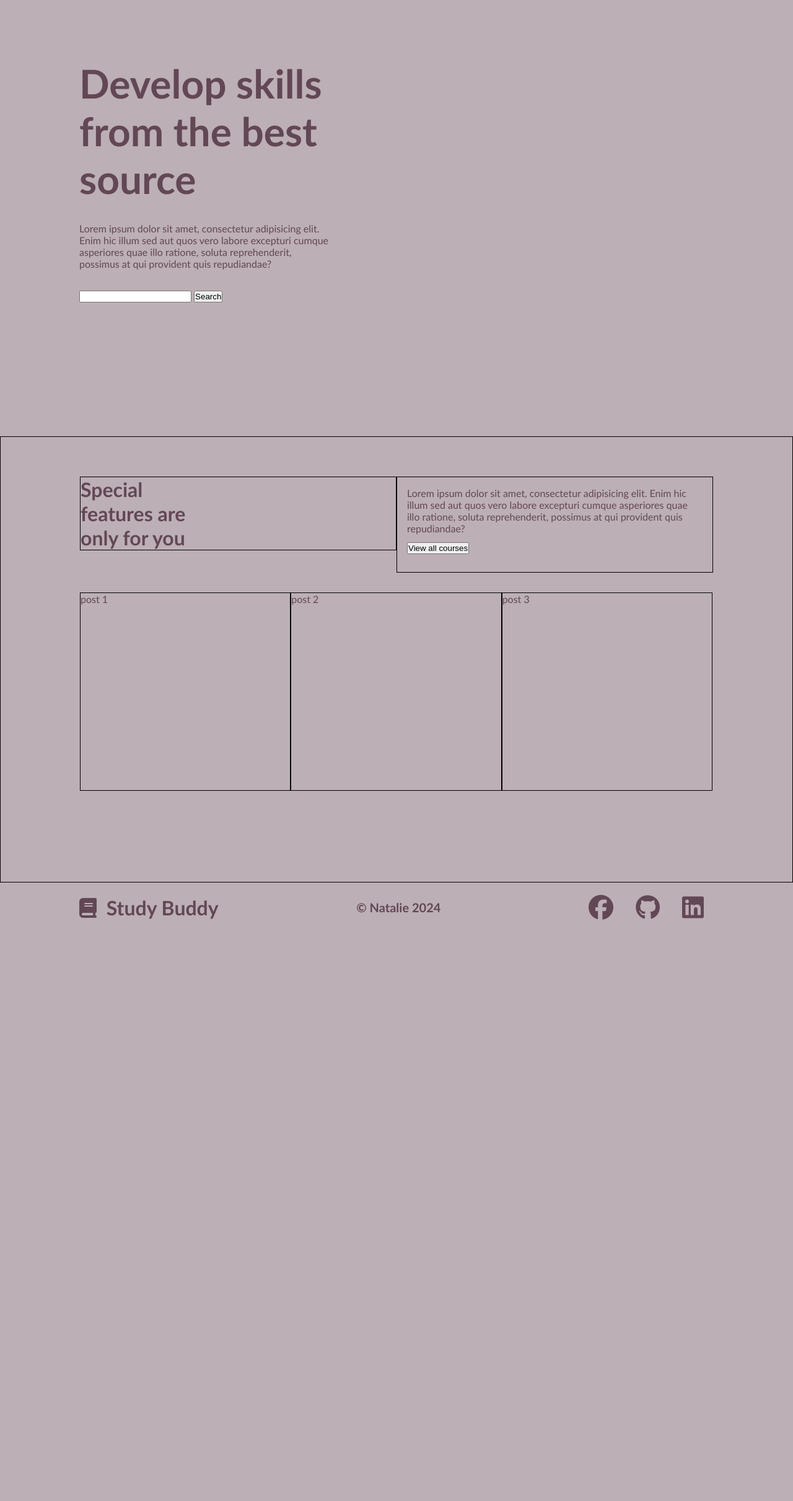
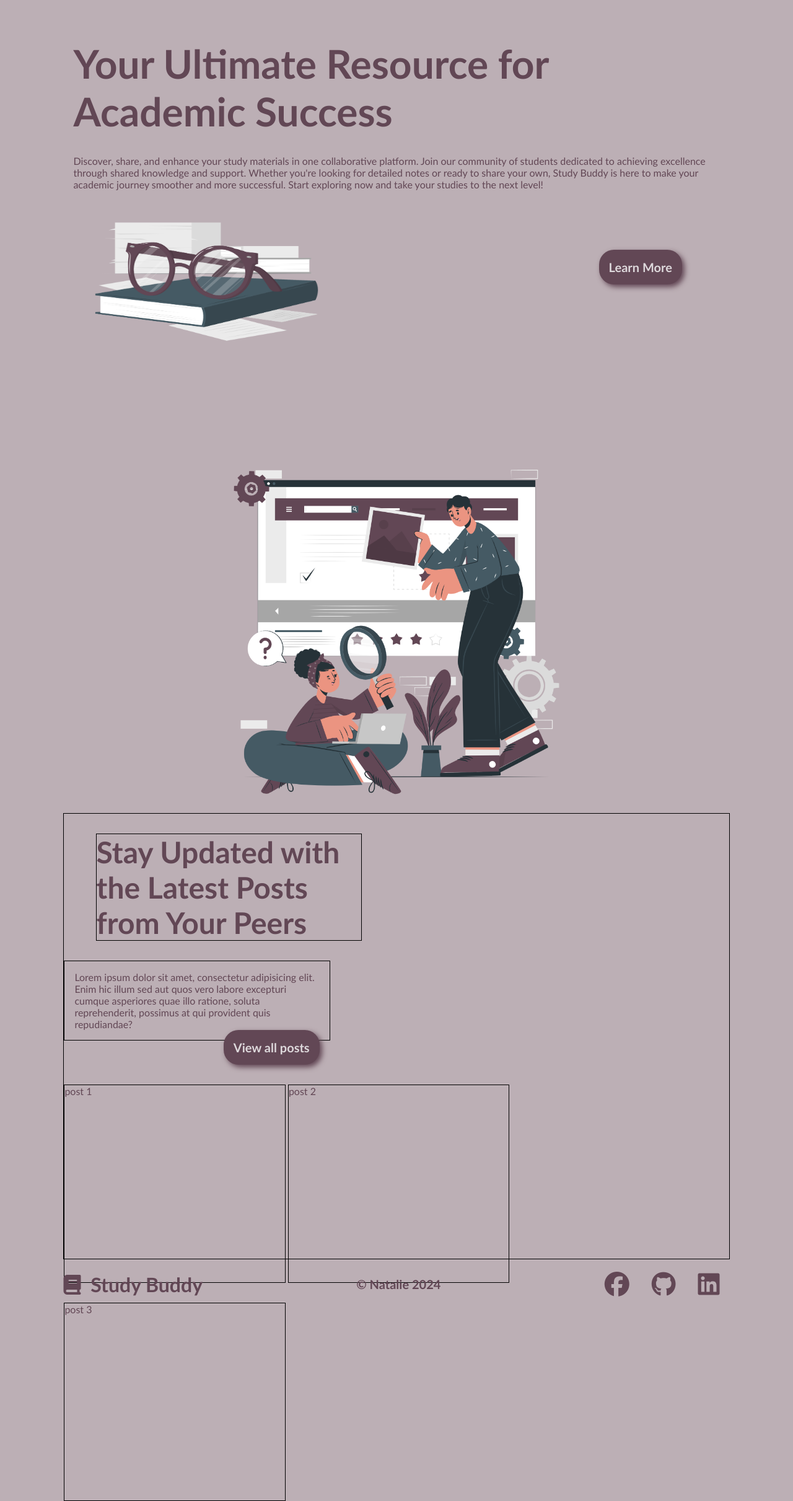
Before and after one commit to nataliemes/study-buddy, a PHP site: page /web/ in a window 1280 px wide. Shown: the part 96-2518 px from the top of the page at 62% size. Before the commit the page ends 1580 px from the top, so only its background shows below. Run offline with PHP 8.4, Linux system fonts and the light colour scheme; some libraries are stand-ins or nearby versions.

Commit message:
updated pages & styles

```diff
--- a/about.css
+++ b/about.css
@@ -1,9 +1,6 @@
 main {
 	background-color: #DDD8DB;
 	border-radius: 2vmin;
-}
-
-main {
     margin: 2vmin 16vmin;
     padding: 4vmin;
 }
--- a/auth/auth.css
+++ b/auth/auth.css
@@ -87,7 +87,7 @@ form button {
 
 form button:hover {
     transform: scale(0.95);
-    background-color: #9B807E;
+    background-color: #7F6774;
 
 }
 
--- a/index.php
+++ b/index.php
@@ -10,7 +10,7 @@
     <title>Web Project Demo</title>
     <link rel="stylesheet" href="style.css">
 
-    <link rel="stylesheet" href="other.css">
+    <link rel="stylesheet" href="main.css">
     <!-- <script src="https://kit.fontawesome.com/92d78ba0ea.js" crossorigin="anonymous"></script> -->
 </head>
 <body>
@@ -18,37 +18,34 @@
     <?php include 'nav-bar.php'; ?>
 
     <main id="landing-page">
-        <!-- <img src="images/study.png" alt="image"> -->
 
-        <h1> Develop skills <br>
-             from the best <br>
-             source
-        </h1>
+        <h1> Your Ultimate Resource for Academic Success </h1>
 
         <p>
-            Lorem ipsum dolor sit amet, consectetur adipisicing elit.
-            Enim hic illum sed aut quos vero labore excepturi cumque
-            asperiores quae illo ratione, soluta reprehenderit,
-            possimus at qui provident quis repudiandae?
+            Discover, share, and enhance your study materials in one collaborative platform.
+            Join our community of students dedicated to achieving excellence through
+            shared knowledge and support. Whether you're looking for detailed notes or
+            ready to share your own, Study Buddy is here to make your academic journey
+            smoother and more successful. Start exploring now and take your studies to the next level!
         </p>
 
-        <form name="search">
-            <input type="text" name="txt" onmouseout="this.value = ''; this.blur();">
-            <button> Search </button>
-        </form>
+        <a href="about.php"> Learn More </a>
 
-
+        <img src="images/books.png" alt="image">
 
     </main>
 
+    <aside>
+        <img src="images/study.png" alt="image">
+    </aside>
+
     <main id="popular-posts">
-        <h1> Special <br>
-            features are <br>
-            only for you
-        </h1><!--
+        <h1> Stay Updated with <br>
+             the Latest Posts <br>
+             from Your Peers
+        </h1>
 
-
-        --><div>
+        <div>
             <p>
                 Lorem ipsum dolor sit amet, consectetur adipisicing elit.
                 Enim hic illum sed aut quos vero labore excepturi cumque
@@ -56,18 +53,18 @@
                 possimus at qui provident quis repudiandae?
             </p>
 
-            <button> View all courses </button>
+            <a href="about.php"> View all posts </a>
         </div>
 
         <div class="post">
             post 1
-        </div><!--
+        </div>
 
-        --><div class="post">
+        <div class="post">
             post 2
-        </div><!--
+        </div>
 
-        --><div class="post">
+        <div class="post">
             post 3
         </div>
     </main>
--- /dev/null
+++ b/main.css
@@ -0,0 +1,116 @@
+/* MAIN 1 ***************************************/
+
+#landing-page {
+
+    flex: 50%;
+    /* border: 1px solid red; */
+    height: 88vh;
+
+    padding-top: 4vh;
+
+}
+
+#landing-page h1 {
+    font-size: 8vmin;
+    padding: 4vmin 2vmin;
+}
+
+#landing-page p {
+
+    padding-left: 2vmin;
+    padding-right: 4vmin;
+}
+
+main a {
+    text-decoration: none;
+    color: #DDD8DB;
+    font-size: 2.5vmin;
+    font-weight: bold;
+
+    background-color: #624755;
+    box-shadow: 0.5vmin 0.5vmin 1vmin #624755;
+    transition: all 0.5s ease-in-out;
+
+
+    border-radius: 3vmin;
+    border: #624755;
+
+    padding: 2vmin;
+
+    float: right;
+
+}
+
+#landing-page a {
+    margin-top: 12vh;
+    margin-right: 6vw;
+}
+
+main a:hover{
+    transform: scale(0.95);
+    background-color: #7F6774;
+}
+
+#landing-page img {
+    width: 52vmin;
+    height: 28vmin;
+    margin-top: 4vh;
+    margin-left: 2vw;
+}
+
+
+
+/* ASIDE *****************************************/
+
+aside {
+    flex: 50%;
+    display: flex;
+    align-items: center;
+    justify-content: center;
+}
+
+aside img {
+    width: 76vmin;
+    height: 76vmin;
+}
+
+
+/*************************************************/
+
+#popular-posts {
+    border: 1px solid black;
+    height: 90vh;
+}
+
+#popular-posts h1 {
+    width: 40%;
+    font-size: 6vmin;
+
+
+    margin: 4vh 4vw;
+
+    border: 1px solid black;
+}
+
+#popular-posts h1 + div {
+
+    width: 40%;
+    padding: 2vmin;
+
+    border: 1px solid black;
+}
+
+#popular-posts button {
+    margin: 1.6vmin 0;
+}
+
+
+div.post {
+    display: inline-block;
+    vertical-align: top;
+    width: 33.3%;
+    height: 40vh;
+    margin-top: 4vh;
+
+    border: 1px solid black;
+}
--- a/other.css
+++ /dev/null
@@ -1,101 +0,0 @@
-body > * {
-    flex: 100%;
-}
-
-/*************************************************/
-
-#landing-page {
-
-    /* border: 1px solid red; */
-    min-height: 88vh;
-
-    padding: 12vmin 16vmin;
-    padding-bottom: 2vmin;
-
-}
-
-#landing-page h1 {
-    font-size: 8vmin;
-
-}
-
-#landing-page p {
-    width: 40%;
-    margin: 4vmin 0;
-}
-
-#landing-page img {
-    float: right;
-
-    width: 90vmin;
-    height: 90vmin;
-    margin-top: -8vmin;
-
-
-}
-
-
-/*************************************************/
-
-#popular-posts {
-
-    border: 1px solid black;
-    min-height: 90vh;
-    padding: 8vmin 16vmin;
-}
-
-#popular-posts h1 {
-    display: inline-block;
-    vertical-align: top;
-    width: 50%;
-
-    border: 1px solid black;
-}
-
-#popular-posts h1 + div {
-    display: inline-block;
-    vertical-align: top;
-    width: 50%;
-    padding: 2vmin;
-
-    border: 1px solid black;
-}
-
-#popular-posts button {
-    margin: 1.6vmin 0;
-}
-
-
-div.post {
-    display: inline-block;
-    vertical-align: top;
-    width: 33.3%;
-    height: 40vh;
-    margin-top: 4vh;
-
-    border: 1px solid black;
-}
-
-
-/*************************************************/
-
-
-
-
-/*************************************************/
-
-.eachFaq h4:before{
-    display: inline-block;
-    vertical-align: top;
-    text-align: center;
-    width: 15px;
-}
-.eachFaq.close h4:before{
-    content: '+';
-}
-.eachFaq.open h4:before{
-    content: '-';
-}
-
-.eachFaq .title{ cursor: pointer; }
-.eachFaq .title:hover{ color: red; }
--- a/style.css
+++ b/style.css
@@ -11,6 +11,7 @@ body{
     background-color: #BCAFB5;
     font-family: 'Trebuchet MS';
     color: #624755;
+    padding: 0 8vw;
 }
 
 nav, footer {
@@ -29,7 +30,6 @@ nav {
     align-items: center;
     justify-content: space-between;
 
-    padding: 0 8vw;
     /* border: 1px solid blue; */
 }
 
@@ -76,7 +76,7 @@ footer {
     justify-content: space-between;
     align-items: center;
 
-    padding: 0 16vmin;
+
 }
 
 footer h5 {
```
Also changed, not shown: admin-profile.php (+6 -3 lines), faq.css (+22 -0 lines), profile.css (+26 -21 lines), images/books.png (added).
